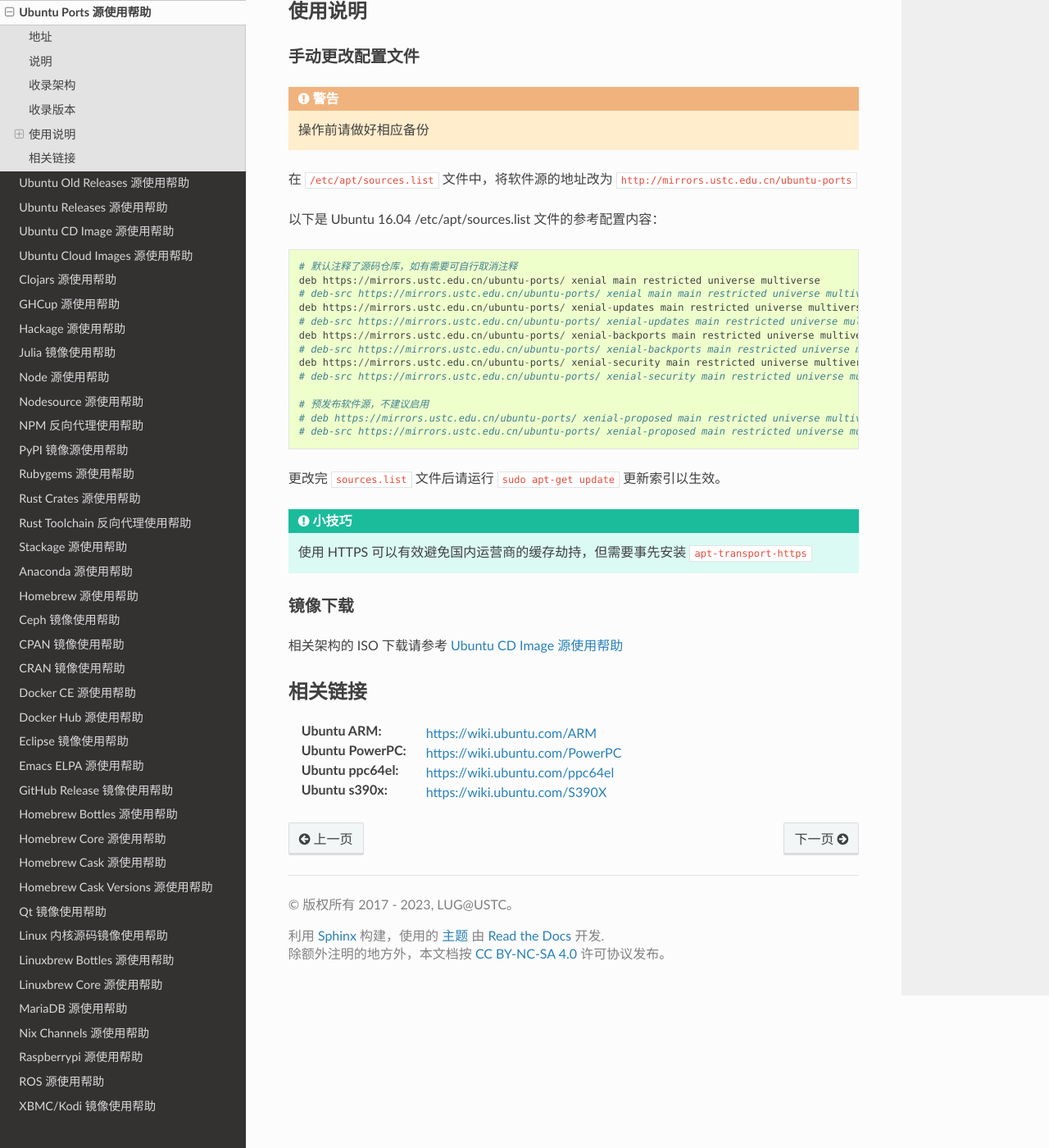
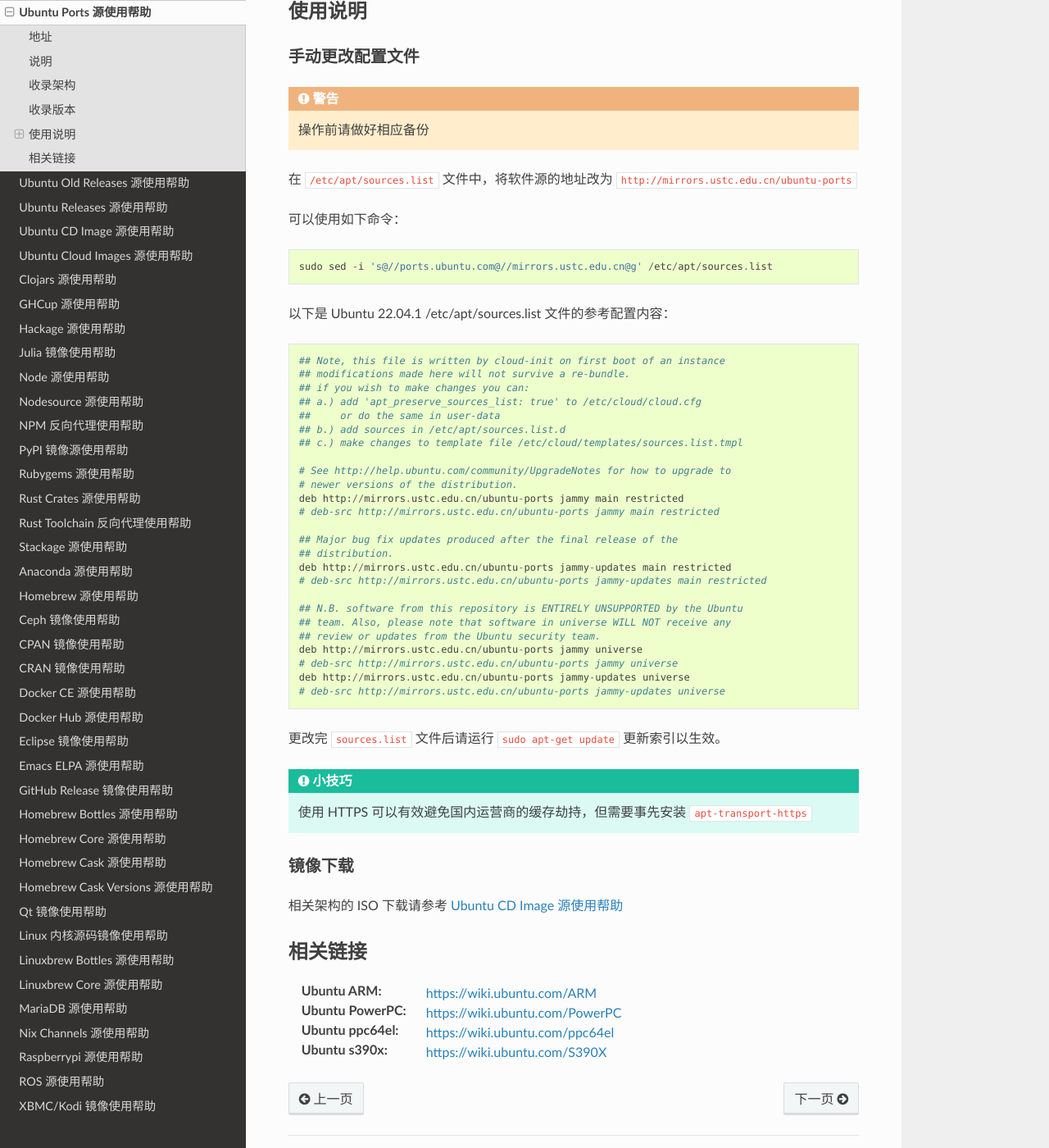
Before and after one commit to ustclug/mirrorhelp, a Sphinx documentation site: the page built from source/ubuntu-ports.rst, in a window 1280 px wide and 1400 px high, scrolled down 650 px. Shown: the whole window at 82% size. Built offline with Sphinx 7.4.7 and the Read the Docs theme 2.0.0, drawn with Linux system fonts in a browser that asks for light colours; pages that are not in the unit, such as notebooks, are missing from menus.

Commit message:
Update ubuntu-ports.rst

```diff
--- a/source/ubuntu-ports.rst
+++ b/source/ubuntu-ports.rst
@@ -35,23 +35,41 @@
 
 在 :file:`/etc/apt/sources.list` 文件中，将软件源的地址改为 ``http://mirrors.ustc.edu.cn/ubuntu-ports``
 
-以下是 Ubuntu 16.04 /etc/apt/sources.list 文件的参考配置内容：
+可以使用如下命令：
 
 ::
 
-    # 默认注释了源码仓库，如有需要可自行取消注释
-    deb https://mirrors.ustc.edu.cn/ubuntu-ports/ xenial main restricted universe multiverse
-    # deb-src https://mirrors.ustc.edu.cn/ubuntu-ports/ xenial main main restricted universe multiverse
-    deb https://mirrors.ustc.edu.cn/ubuntu-ports/ xenial-updates main restricted universe multiverse
-    # deb-src https://mirrors.ustc.edu.cn/ubuntu-ports/ xenial-updates main restricted universe multiverse
-    deb https://mirrors.ustc.edu.cn/ubuntu-ports/ xenial-backports main restricted universe multiverse
-    # deb-src https://mirrors.ustc.edu.cn/ubuntu-ports/ xenial-backports main restricted universe multiverse
-    deb https://mirrors.ustc.edu.cn/ubuntu-ports/ xenial-security main restricted universe multiverse
-    # deb-src https://mirrors.ustc.edu.cn/ubuntu-ports/ xenial-security main restricted universe multiverse
+  sudo sed -i 's@//ports.ubuntu.com@//mirrors.ustc.edu.cn@g' /etc/apt/sources.list
 
-    # 预发布软件源，不建议启用
-    # deb https://mirrors.ustc.edu.cn/ubuntu-ports/ xenial-proposed main restricted universe multiverse
-    # deb-src https://mirrors.ustc.edu.cn/ubuntu-ports/ xenial-proposed main restricted universe multiverse
+以下是 Ubuntu 22.04.1 /etc/apt/sources.list 文件的参考配置内容：
+
+::
+
+    ## Note, this file is written by cloud-init on first boot of an instance
+    ## modifications made here will not survive a re-bundle.
+    ## if you wish to make changes you can:
+    ## a.) add 'apt_preserve_sources_list: true' to /etc/cloud/cloud.cfg
+    ##     or do the same in user-data
+    ## b.) add sources in /etc/apt/sources.list.d
+    ## c.) make changes to template file /etc/cloud/templates/sources.list.tmpl
+
+    # See http://help.ubuntu.com/community/UpgradeNotes for how to upgrade to
+    # newer versions of the distribution.
+    deb http://mirrors.ustc.edu.cn/ubuntu-ports jammy main restricted
+    # deb-src http://mirrors.ustc.edu.cn/ubuntu-ports jammy main restricted
+
+    ## Major bug fix updates produced after the final release of the
+    ## distribution.
+    deb http://mirrors.ustc.edu.cn/ubuntu-ports jammy-updates main restricted
+    # deb-src http://mirrors.ustc.edu.cn/ubuntu-ports jammy-updates main restricted
+
+    ## N.B. software from this repository is ENTIRELY UNSUPPORTED by the Ubuntu
+    ## team. Also, please note that software in universe WILL NOT receive any
+    ## review or updates from the Ubuntu security team.
+    deb http://mirrors.ustc.edu.cn/ubuntu-ports jammy universe
+    # deb-src http://mirrors.ustc.edu.cn/ubuntu-ports jammy universe
+    deb http://mirrors.ustc.edu.cn/ubuntu-ports jammy-updates universe
+    # deb-src http://mirrors.ustc.edu.cn/ubuntu-ports jammy-updates universe
 
 更改完 :file:`sources.list` 文件后请运行 ``sudo apt-get update`` 更新索引以生效。
 
```
